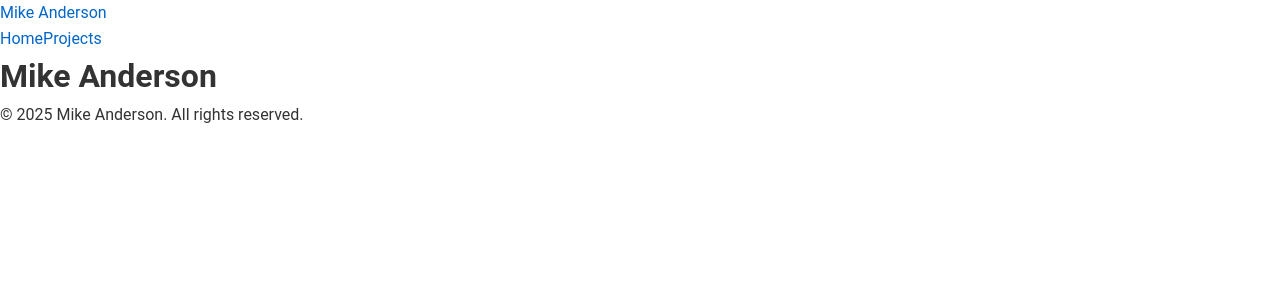
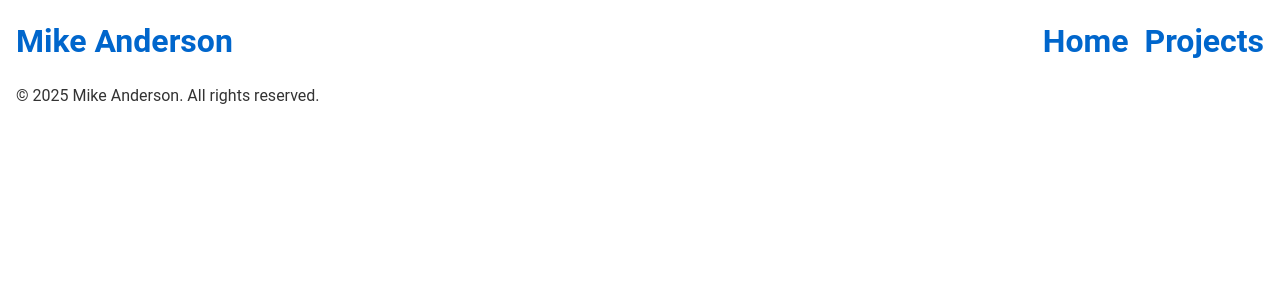
Before and after one commit to mikera/mikera.net, a Next.js app: page / in a window 1280 px wide. Shown: the top 300 px of the page. Built offline with nearby package versions, Linux system fonts and the light colour scheme.

Commit message:
Improve header

```diff
--- /dev/null
+++ b/app/components/Navigation.tsx
@@ -0,0 +1,8 @@
+export default function MenuNavigation() {
+  return (
+    <div className="menubar">
+      <a href="/">Home</a>
+      <a href="/projects">Projects</a>
+    </div>
+  )
+}
--- a/app/globals.css
+++ b/app/globals.css
@@ -7,6 +7,7 @@
 
 body {
     font-family: Roboto, sans-serif;
+    padding: 0.5em;
     line-height: 1.6;
     color: #333;
 }
@@ -20,8 +21,44 @@ a:hover {
     text-decoration: underline;
 }
 
-.menubar {
+/* Header Menu*/
+
+header {
     display: flex;
+    width: 100%;
+    padding: 0.5em;
     justify-content: space-between;
     align-items: center;
 }
+
+.mike {
+    font-weight: bold;
+    font-size: 2em;
+    text-decoration: none;
+}
+
+.menubar {
+    display: flex;
+    gap: 1em;
+    width: 100%;
+    justify-content: space-between;
+    align-items: center;
+}
+
+.menubar a {
+    font-weight: bold;
+    font-size: 2em;
+    text-decoration: none;
+}
+
+
+
+/* Footer */
+
+footer {
+    display: flex;
+    width: 100%;
+    padding: 0.5em;
+    justify-content: space-between;
+    align-items: center;
+}
--- a/app/layout.tsx
+++ b/app/layout.tsx
@@ -1,5 +1,6 @@
 import type { Metadata } from 'next'
 import './globals.css'
+import Navigation from './components/Navigation'
 
 export const metadata: Metadata = {
   title: 'Mike Anderson - mikera.net',
@@ -20,17 +21,12 @@ export default function RootLayout({
         <link rel="icon" href="/mikera.ico" />
       </head>
       <body>
-        <header className="menubar">
+        <header>
+          <div className="mike">
+            <a href="/">Mike Anderson</a>
+          </div>
           <nav>
-            <div>
-              <div>
-                <a href="/">Mike Anderson</a>
-              </div>
-              <div>
-                <a href="/">Home</a>
-                <a href="/projects">Projects</a>
-              </div>
-            </div>
+            <Navigation />
           </nav>
         </header>
         <main>
--- a/app/page.tsx
+++ b/app/page.tsx
@@ -1,7 +1,6 @@
 export default function Home() {
   return (
     <div>
-      <h1>Mike Anderson</h1>
 
       <footer>
         <p>© 2025 Mike Anderson. All rights reserved.</p>
--- a/styles/globals.css
+++ /dev/null
@@ -1,13 +0,0 @@
-
-html {
-  font-family: Roboto, sans-serif;
-}
-
-body {
-}
-
-.menubar {
-  display: flex;
-  justify-content: space-between;
-  align-items: center;
-}
```
